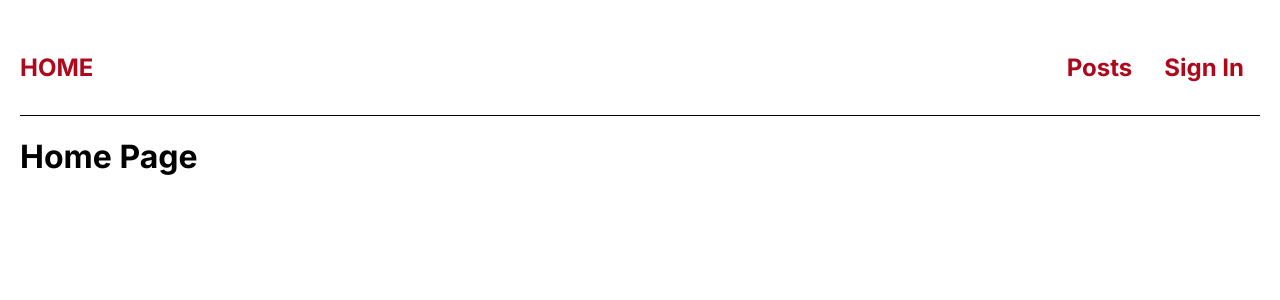
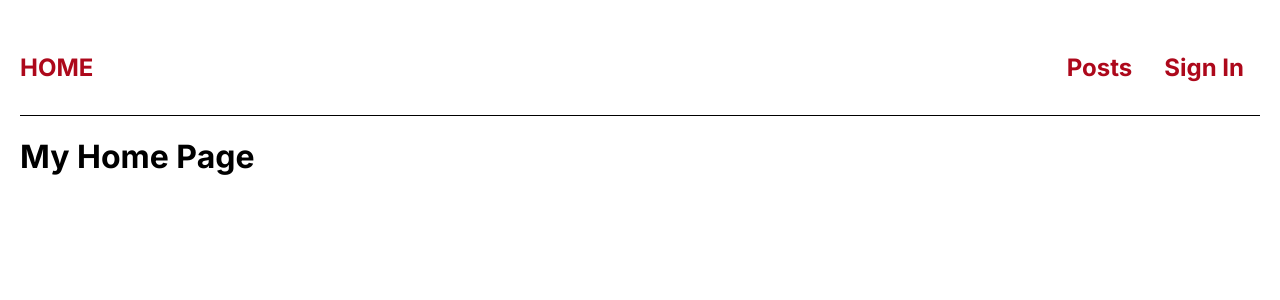
Before and after one commit to LuisSergio/cool-blog, a Next.js app: page / in a window 1280 px wide. Shown: the top 300 px of the page. Built offline with nearby package versions, Linux system fonts and the light colour scheme.

Commit message:
Changed Home Page to My Home Page.

```diff
--- a/app/page.js
+++ b/app/page.js
@@ -1,6 +1,6 @@
 export default function Home()
 {
-  return <h1>Home Page</h1>
+  return <h1>My Home Page</h1>
 }
 /*
 import Image from 'next/image'
```
